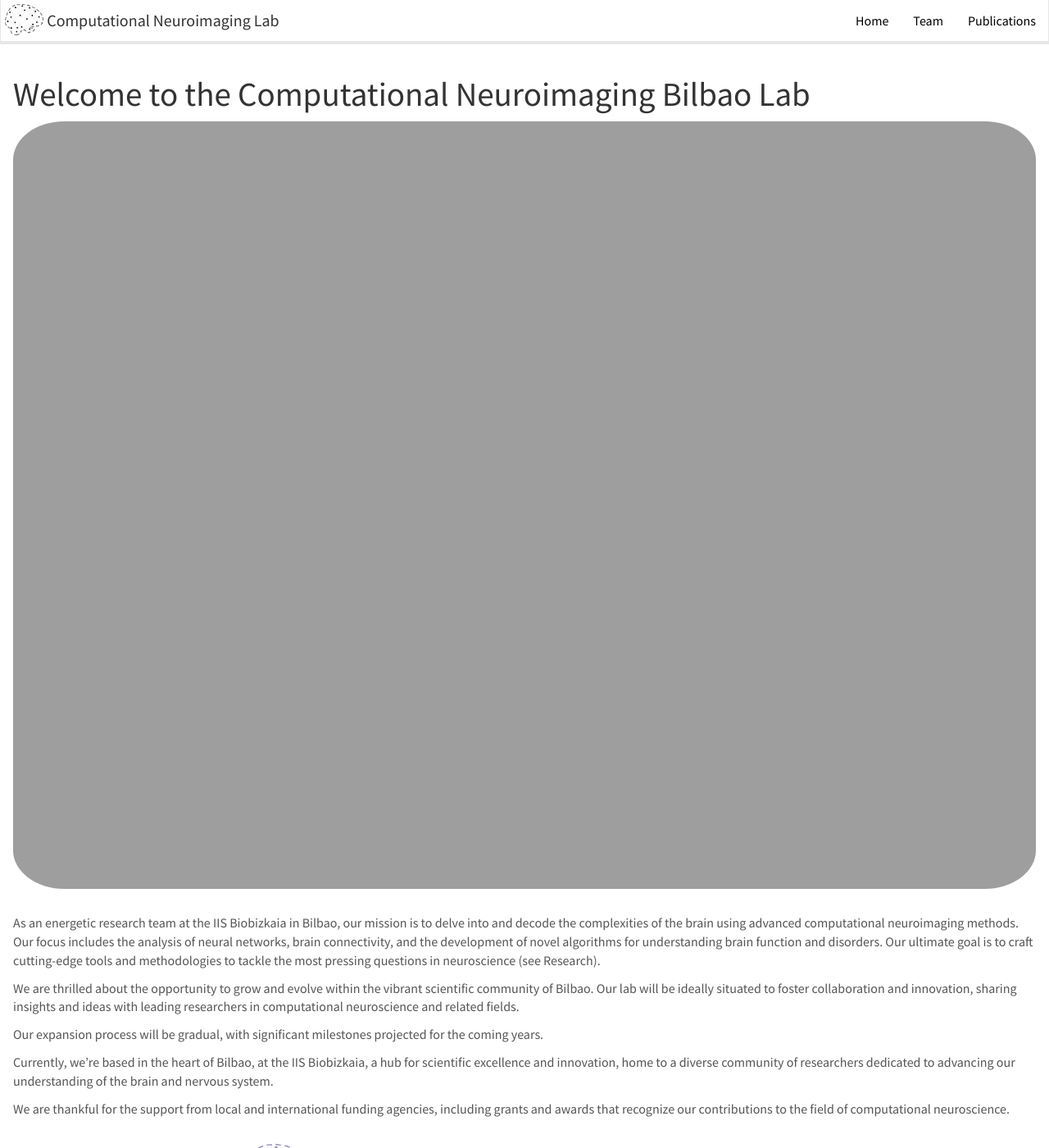
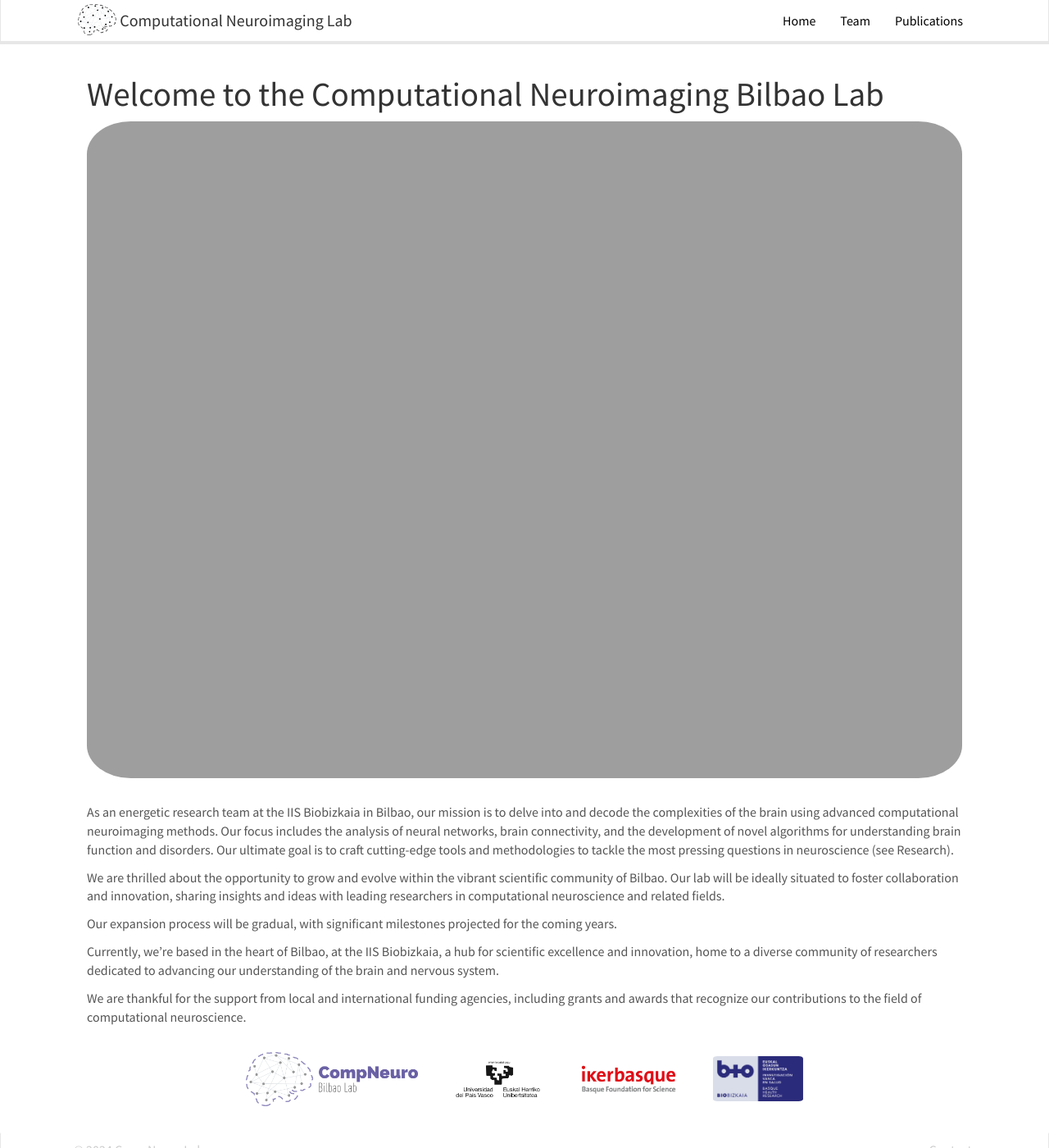
Before and after one commit to itellaetxe/compneurobilbao_website, a Jekyll site: the page built from _pages/home.md, in a window 1280 px wide and 1400 px high. Shown: the whole window at 82% size. Built offline with Jekyll 4.4.1, drawn with Linux system fonts in a browser that asks for light colours; nearby versions of some CDN libraries.

Commit message:
Update main.scss

```diff
--- a/css/main.scss
+++ b/css/main.scss
@@ -51,7 +51,7 @@ pubdesc {
 .container-fluid {
 	margin-right: auto;
 	margin-left: auto;
-	max-width: 1300px; /* or 950px */
+	max-width: 1100px; /* or 950px */
 }
 
 .navbar-brand{
```
